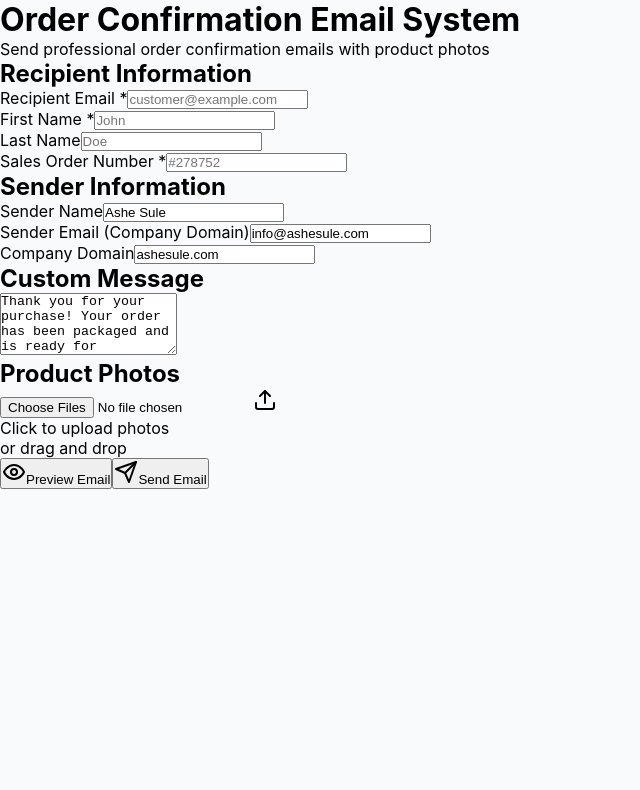
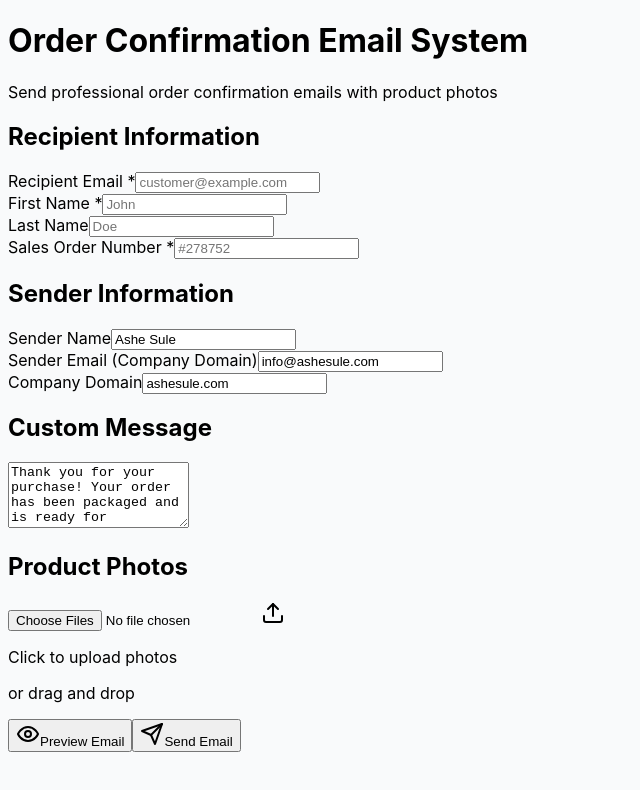
Before and after one commit to Ilashe/order-confirmation-frontend, a React (Create React App) app: page / in a window 1280 px wide. Shown: the top 790 px of the page, without its empty margins (0-640 px from the left). Built offline with nearby package versions, Linux system fonts and the light colour scheme; the HTML template or start-up script is replaced by a standard one.

Commit message:
Add Tailwind CSS configuration

```diff
--- /dev/null
+++ b/postcss.config.js
@@ -0,0 +1,6 @@
+module.exports = {
+  plugins: {
+    tailwindcss: {},
+    autoprefixer: {},
+  },
+}
--- /dev/null
+++ b/tailwind.config.js
@@ -0,0 +1,9 @@
+module.exports = {
+  content: [
+    "./src/**/*.{js,jsx,ts,tsx}",
+  ],
+  theme: {
+    extend: {},
+  },
+  plugins: [],
+}
```
Also changed, not shown: package.json (+7 -2 lines), src/index.css (+4 -0 lines), 1 other file (tests, documents, lock files or other folders).
